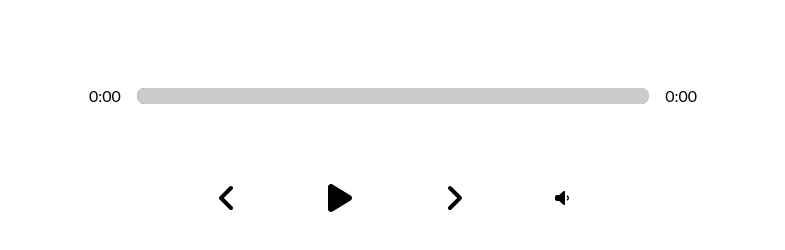
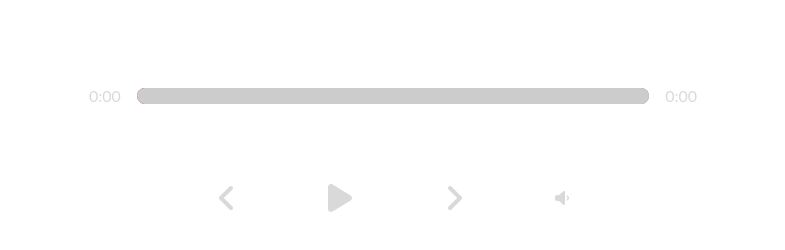
Before and after one commit to MATRIX-02/JustChill, a React (Create React App) app: page / in a window 1280 px wide. Shown: the part 490-740 px from the top of the page, without its empty margins (247-1032 px from the left). Built offline with nearby package versions, Linux system fonts and the light colour scheme; the HTML template or start-up script is replaced by a standard one.

Commit message:
Update _player.scss

```diff
--- a/src/styles/_player.scss
+++ b/src/styles/_player.scss
@@ -20,6 +20,7 @@
     }
     p{
         padding: 1rem;
+        color: rgb(217, 217, 217);
     }
 }
 
@@ -31,6 +32,8 @@
     width: 30%;
     svg{
         cursor: pointer;
+        color: rgb(217, 217, 217);
+
     }
 }
 
```
